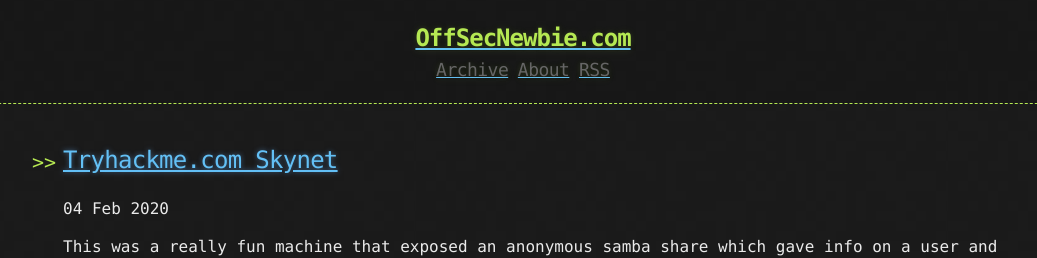
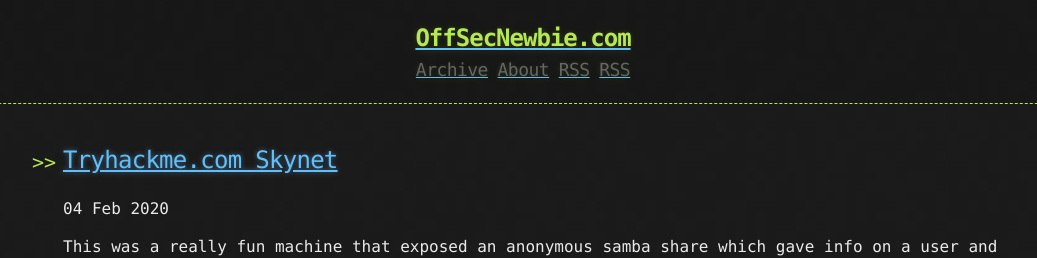
Before and after one commit to rowbot1/offsec, a Jekyll site: the page built from index.html, in a window 1280 px wide. Shown: the top 258 px of the page, without its empty margins (117-1154 px from the left). Built offline with Jekyll 4.4.1, drawn with Linux system fonts in a browser that asks for light colours; the list of posts is cut into pages by our own code.

Commit message:
Update links.html

```diff
--- a/_includes/links.html
+++ b/_includes/links.html
@@ -1,3 +1,4 @@
 <a href="{{ "/archive" | prepend: site.baseurl | replace: '//', '/' }}"><h2 class="header-link">Archive</h2></a>
 <a href="{{ "/about" | prepend: site.baseurl | replace: '//', '/' }}"><h2 class="header-link">About</h2></a>
 <a href="{{ "/atom.xml" | prepend: site.baseurl | replace: '//', '/' }}"><h2 class="header-link">RSS</h2></a>
+<a href="{{ "/test.xml" | prepend: site.baseurl | replace: '//', '/' }}"><h2 class="header-link">RSS</h2></a>
```
